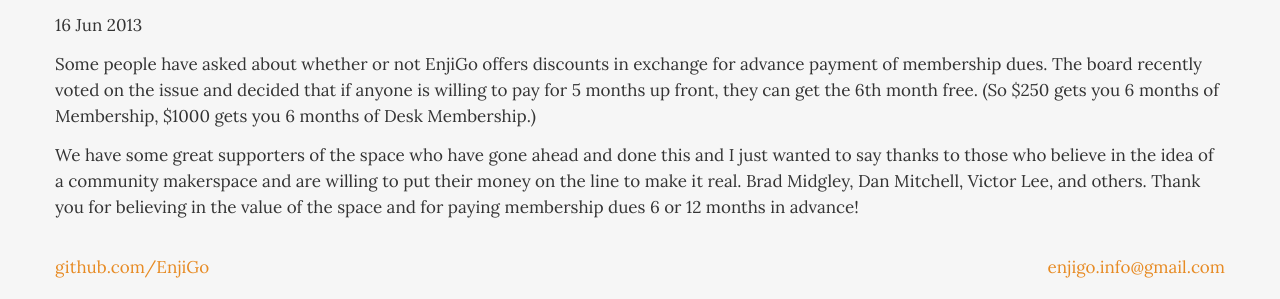
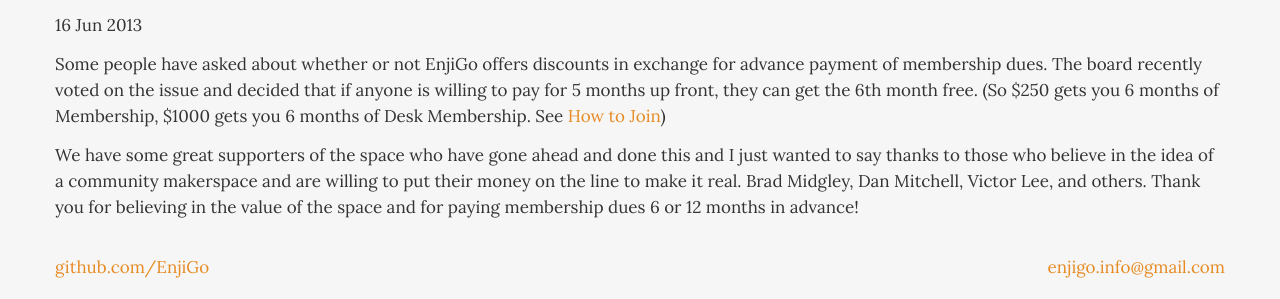
Before and after one commit to makesaltlake/website, a Jekyll site: the page built from _posts/2013-06-16-thanks-visionaries.md, in a window 1280 px wide. Shown: the part 166-465 px from the top of the page. Built offline with Jekyll 4.4.1, drawn with Linux system fonts in a browser that asks for light colours.

Commit message:
Update 2013-06-16-thanks-visionaries.md

```diff
--- a/_posts/2013-06-16-thanks-visionaries.md
+++ b/_posts/2013-06-16-thanks-visionaries.md
@@ -6,6 +6,6 @@
 - news
 ---
 
-Some people have asked about whether or not EnjiGo offers discounts in exchange for advance payment of membership dues. The board recently voted on the issue and decided that if anyone is willing to pay for 5 months up front, they can get the 6th month free. (So $250 gets you 6 months of Membership, $1000 gets you 6 months of Desk Membership.)
+Some people have asked about whether or not EnjiGo offers discounts in exchange for advance payment of membership dues. The board recently voted on the issue and decided that if anyone is willing to pay for 5 months up front, they can get the 6th month free. (So $250 gets you 6 months of Membership, $1000 gets you 6 months of Desk Membership. See <a href="/join.html">How to Join</a>)
 
 We have some great supporters of the space who have gone ahead and done this and I just wanted to say thanks to those who believe in the idea of a community makerspace and are willing to put their money on the line to make it real. Brad Midgley, Dan Mitchell, Victor Lee, and others. Thank you for believing in the value of the space and for paying membership dues 6 or 12 months in advance!
```
